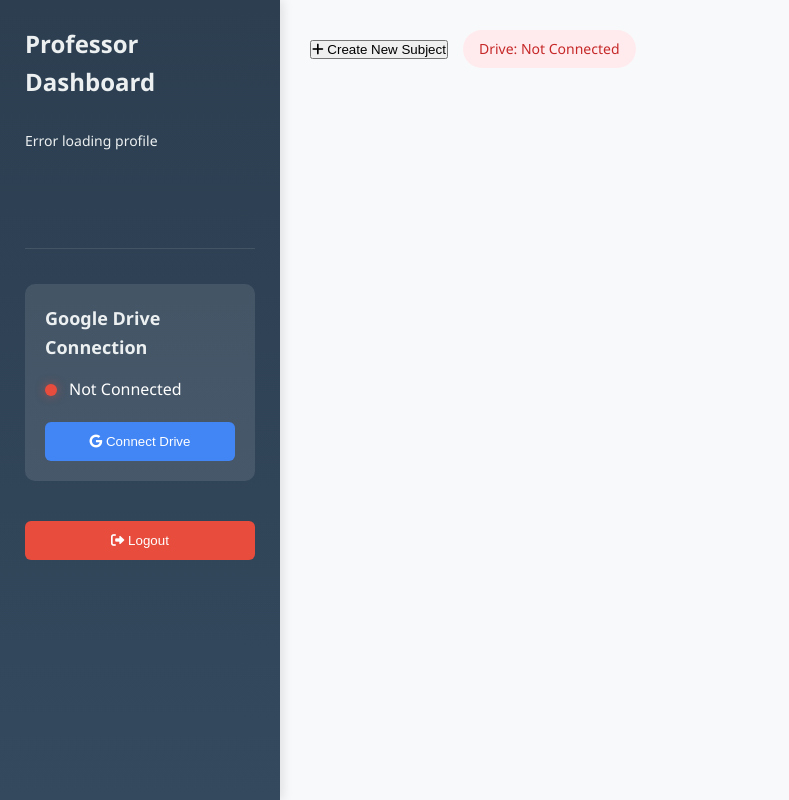
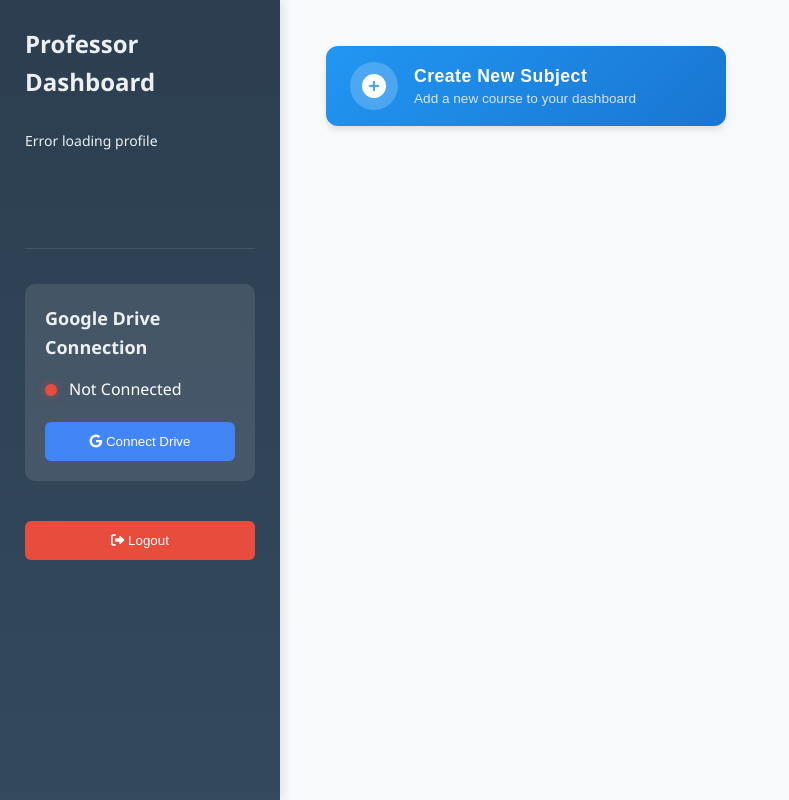
Before and after one commit to mustafameh/Course-Content-Q-A, a Flask app: page /professor-dashboard in a window 1280 px wide. Shown: the whole page, without its empty margins (0-789 px from the left). Run offline with Flask 3, Linux system fonts and the light colour scheme; parts of the project's set-up code (start-up, migrations or seed data) failed here and were passed over.

Commit message:
Connection status shown only one place

```diff
--- a/static/professor_dashboard/script.js
+++ b/static/professor_dashboard/script.js
@@ -410,13 +410,25 @@ function updateKnowledgeBaseButton(subjectId, fileCount) {
     kbButton.classList.toggle('disabled', fileCount === 0);
 }
 
-function showCreateSubjectModal() {
+async function showCreateSubjectModal() {
     if (!state.isDriveConnected) {
         alert('Please connect to Google Drive first');
         return;
     }
-    const modal = document.getElementById('create-subject-modal');
-    modal.style.display = 'block';
+
+    // Add loading state
+    const button = document.querySelector('.create-subject-btn');
+    button.classList.add('loading');
+    button.disabled = true;
+
+    try {
+        const modal = document.getElementById('create-subject-modal');
+        modal.style.display = 'block';
+    } finally {
+        // Remove loading state
+        button.classList.remove('loading');
+        button.disabled = false;
+    }
 }
 
 
@@ -948,14 +960,14 @@ function updateDriveStatus(connected) {
         statusIndicator.className = 'status-indicator status-connected';
         statusText.textContent = 'Connected';
         connectBtn.style.display = 'none';
-        statusElement.className = 'drive-status connected';
-        statusElement.textContent = 'Drive: Connected';
+        //statusElement.className = 'drive-status connected';
+        //statusElement.textContent = 'Drive: Connected';
     } else {
         statusIndicator.className = 'status-indicator status-disconnected';
         statusText.textContent = 'Not Connected';
         connectBtn.style.display = 'block';
-        statusElement.className = 'drive-status disconnected';
-        statusElement.textContent = 'Drive: Not Connected';
+        //statusElement.className = 'drive-status disconnected';
+        //statusElement.textContent = 'Drive: Not Connected';
     }
 }
 
--- a/static/professor_dashboard/styles.css
+++ b/static/professor_dashboard/styles.css
@@ -657,3 +657,140 @@ textarea.input-field {
     padding: 0.25rem 0.5rem;
     font-size: 0.875rem;
 }
+
+.drive-header {
+    margin-bottom: 2rem;
+    padding: 1rem;
+}
+
+.create-subject-btn {
+    background: linear-gradient(135deg, #2196F3, #1976D2);
+    border: none;
+    border-radius: 12px;
+    padding: 0;
+    width: 100%;
+    max-width: 400px;
+    cursor: pointer;
+    transition: all 0.3s ease;
+    box-shadow: 0 4px 6px rgba(0, 0, 0, 0.1);
+    overflow: hidden;
+}
+
+.create-subject-btn:hover {
+    transform: translateY(-2px);
+    box-shadow: 0 6px 12px rgba(0, 0, 0, 0.15);
+    background: linear-gradient(135deg, #1E88E5, #1565C0);
+}
+
+.create-subject-btn:active {
+    transform: translateY(1px);
+    box-shadow: 0 2px 4px rgba(0, 0, 0, 0.1);
+}
+
+.btn-content {
+    display: flex;
+    align-items: center;
+    padding: 1rem 1.5rem;
+    gap: 1rem;
+    color: white;
+    text-align: left;
+}
+
+.btn-icon {
+    background: rgba(255, 255, 255, 0.2);
+    border-radius: 50%;
+    width: 48px;
+    height: 48px;
+    display: flex;
+    align-items: center;
+    justify-content: center;
+    flex-shrink: 0;
+}
+
+.btn-icon i {
+    font-size: 24px;
+    color: white;
+}
+
+.btn-text {
+    display: flex;
+    flex-direction: column;
+    gap: 0.25rem;
+}
+
+.btn-text .primary-text {
+    font-size: 1.1rem;
+    font-weight: 600;
+    letter-spacing: 0.5px;
+}
+
+.btn-text .secondary-text {
+    font-size: 0.85rem;
+    opacity: 0.8;
+}
+
+/* Add animation for the plus icon */
+@keyframes pulse {
+    0% { transform: scale(1); }
+    50% { transform: scale(1.1); }
+    100% { transform: scale(1); }
+}
+
+.create-subject-btn:hover .btn-icon i {
+    animation: pulse 1s infinite;
+}
+
+/* Responsive adjustments */
+@media (max-width: 768px) {
+    .create-subject-btn {
+        max-width: 100%;
+    }
+
+    .btn-content {
+        padding: 0.75rem 1rem;
+    }
+
+    .btn-icon {
+        width: 40px;
+        height: 40px;
+    }
+
+    .btn-icon i {
+        font-size: 20px;
+    }
+
+    .btn-text .primary-text {
+        font-size: 1rem;
+    }
+
+    .btn-text .secondary-text {
+        font-size: 0.8rem;
+    }
+}
+
+/* Optional: Add a disabled state */
+.create-subject-btn:disabled {
+    background: linear-gradient(135deg, #9E9E9E, #757575);
+    cursor: not-allowed;
+    transform: none;
+    opacity: 0.7;
+}
+
+.create-subject-btn:disabled:hover {
+    transform: none;
+    box-shadow: 0 4px 6px rgba(0, 0, 0, 0.1);
+}
+
+/* Optional: Add a loading state */
+.create-subject-btn.loading .btn-icon {
+    position: relative;
+}
+
+.create-subject-btn.loading .btn-icon i {
+    animation: spin 1s linear infinite;
+}
+
+@keyframes spin {
+    0% { transform: rotate(0deg); }
+    100% { transform: rotate(360deg); }
+}
--- a/templates/professor_dashboard/index.html
+++ b/templates/professor_dashboard/index.html
@@ -41,11 +41,16 @@
         <div class="main-content">
             <div class="drive-header">
                 <button onclick="showCreateSubjectModal()" class="create-subject-btn">
-                    <i class="fas fa-plus"></i> Create New Subject
+                    <div class="btn-content">
+                        <div class="btn-icon">
+                            <i class="fas fa-plus-circle"></i>
+                        </div>
+                        <div class="btn-text">
+                            <span class="primary-text">Create New Subject</span>
+                            <span class="secondary-text">Add a new course to your dashboard</span>
+                        </div>
+                    </div>
                 </button>
-                <div id="drive-connection-status" class="drive-status disconnected">
-                    Drive: Disconnected
-                </div>
             </div>
 
             <div id="subjects-container">
```
Also changed, not shown: university.db, 1 other file.
